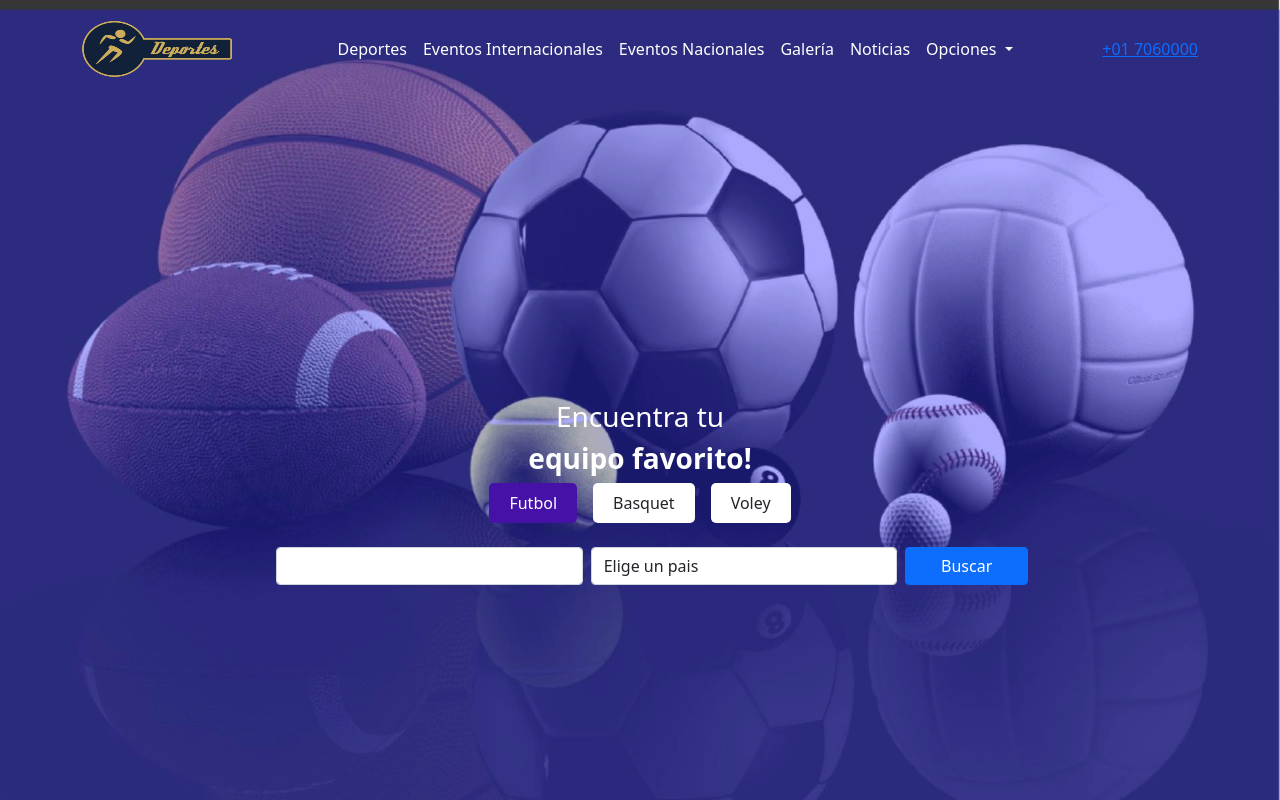
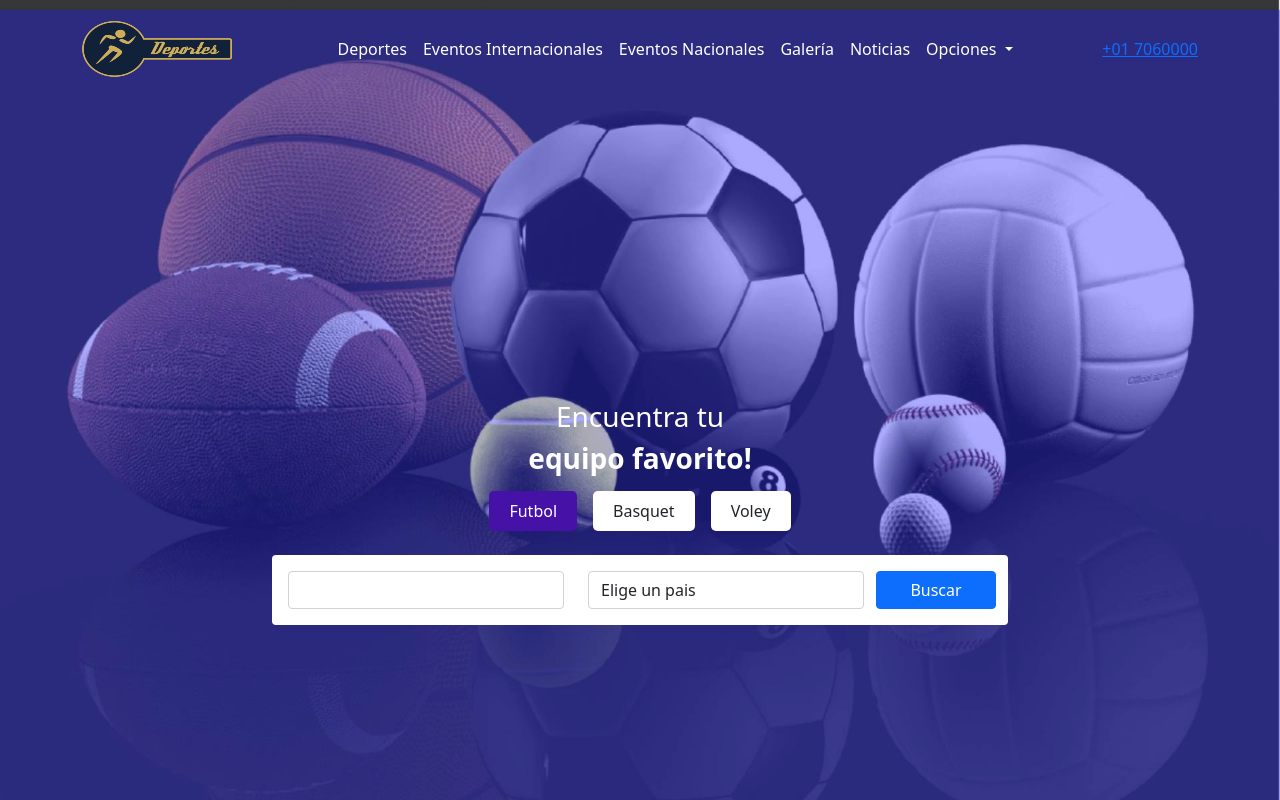
Before and after one commit to sramirezpch/prograweb2, an Angular app: page / in a window 1280 px wide. Built offline with nearby package versions, Linux system fonts and the light colour scheme.

Commit message:
se agrego el banner (faltan imagenes)

```diff
--- a/src/app/home/main-content/main-content.component.html
+++ b/src/app/home/main-content/main-content.component.html
@@ -1,3 +1,4 @@
+<section id="main_content">
     <div class="position-relative">
         <div class="container position-absolute m-auto"
             style="z-index: 10000; left: 50%; top:50%; transform: translate(-50%)">
@@ -5,7 +6,7 @@
                 <div class="col-8">
                     <h3 class="text-white text-center">Encuentra tu</h3>
                     <h3 class="text-white text-center"><strong>equipo favorito!</strong></h3>
-                <div class="d-flex justify-content-center mb-4">
+                    <div class="d-flex justify-content-center mb-4 mt-3">
                         <div (click)="changeCurrentActiveSport('futbol')"
                             [ngClass]="{'sports-active': buttonPressed === 'futbol'}"
                             class="sports-button mx-2 d-flex justify-content-center align-items-center">
@@ -18,13 +19,13 @@
                             [ngClass]="{'sports-active': buttonPressed === 'voley'}"
                             class="sports-button mx-2 d-flex justify-content-center align-items-center">Voley</div>
                     </div>
-                <div class="row">
-                    <form class="d-flex">
-                        <div class="col-5 mx-1">
+                    <form class="bg-white rounded">
+                        <div class="row ps-3 pe-4 py-3 rounded justify-content-center">
+                            <div class="col-5">
                                 <input type="text" placehodler="Buscar un equipo" class="form-control">
                             </div>
-                        <div class="col-5 mx-1">
-                            <select selected="default" class="form-control">
+                            <div class="col-5">
+                                <select selected="default" class="form-control rounded">
                                     <option value="default" readonly>Elige un pais</option>
                                     <option>Alemania</option>
                                     <option>Noruega</option>
@@ -33,12 +34,11 @@
                                     <option>Portugal</option>
                                 </select>
                             </div>
-                        <div class="col-2 mx-1">
-                            <div class="d-flex justify-content-center align-items-center mr-2 btn btn-primary">Buscar
+                            <div class="col-2 justify-content-center align-items-center btn btn-primary rounded">
+                                Buscar
                             </div>
                         </div>
                     </form>
-                </div>
                 </div>
             </div>
         </div>
@@ -72,3 +72,4 @@
         </button> -->
         </div>
     </div>
+</section>
```
Also changed, not shown: src/app/home/banner/banner.component.html (added, +27 -0 lines), src/app/home/banner/banner.component.ts (added, +15 -0 lines), src/app/home/banner/banner.component.css (added), 1 other file (tests, documents, lock files or other folders). Lines whose indentation alone changed are shown as unchanged.
